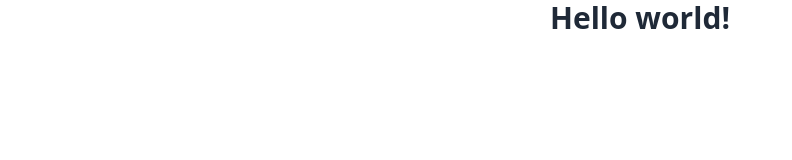
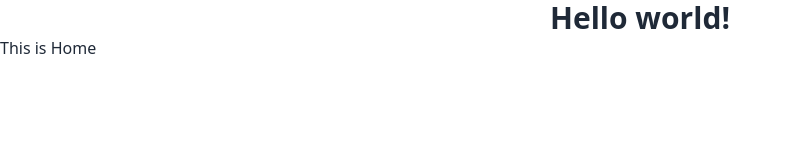
Before and after one commit to omarjafor/Car-Doctor-Client, a React (Vite) app: page / in a window 1280 px wide. Shown: the top 160 px of the page, without its empty margins (0-792 px from the left). Built offline with nearby package versions, Linux system fonts and the light colour scheme.

Commit message:
car doctor client

```diff
--- a/src/Components/Home/Home.jsx
+++ b/src/Components/Home/Home.jsx
@@ -3,7 +3,7 @@
 const Home = () => {
     return (
         <div>
-
+            This is Home
         </div>
     );
 };
```
